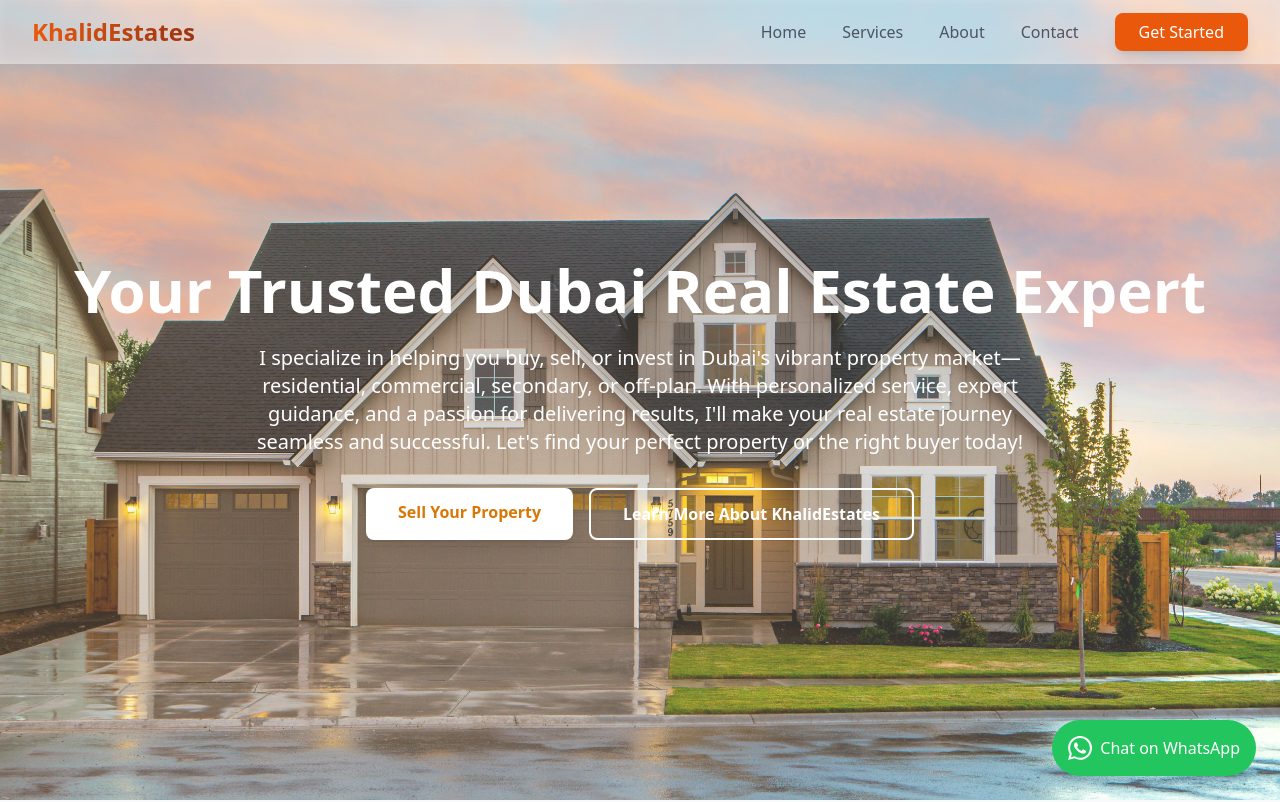
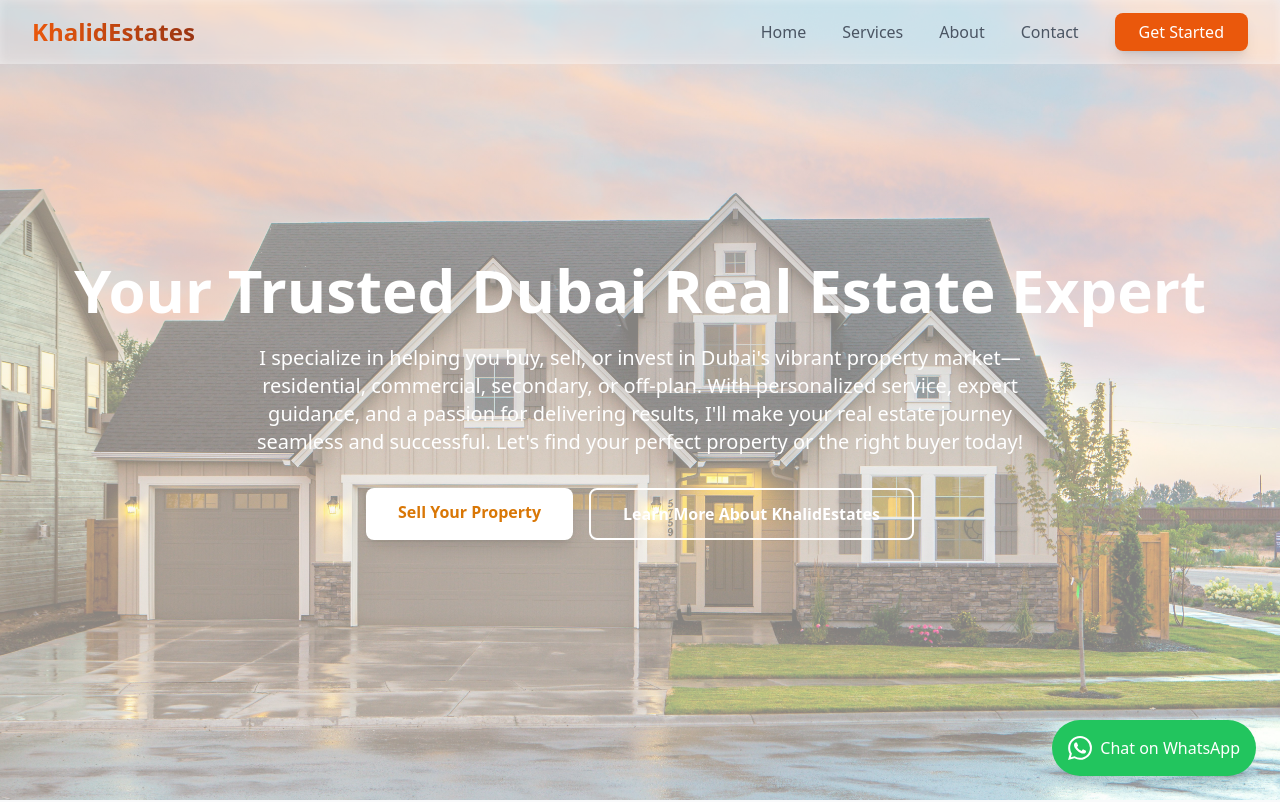
Before and after one commit to axqqt/khalid, a Next.js app: page / in a window 1280 px wide. Shown: the top 802 px of the page. Built offline with nearby package versions, Linux system fonts and the light colour scheme.

Commit message:
minorchange

```diff
--- a/app/components/layout/home/Hero.jsx
+++ b/app/components/layout/home/Hero.jsx
@@ -23,7 +23,7 @@ export default function Hero() {
         {/* Loading Image */}
         <div
           className={`absolute inset-0 transition-opacity duration-700 ${
-            videoLoaded ? 'opacity-0 pointer-events-none' : 'opacity-90'
+            videoLoaded ? 'opacity-0 pointer-events-none' : 'opacity-50'
           }`}
         >
           <Image
@@ -32,7 +32,7 @@ export default function Hero() {
             fill
             priority
             sizes="100vw"
-            className="object-cover opacity-90"
+            className="object-cover"
           />
           <div className="absolute inset-0 bg-gradient-to-r from-amber-600/10"></div>
         </div>
```
